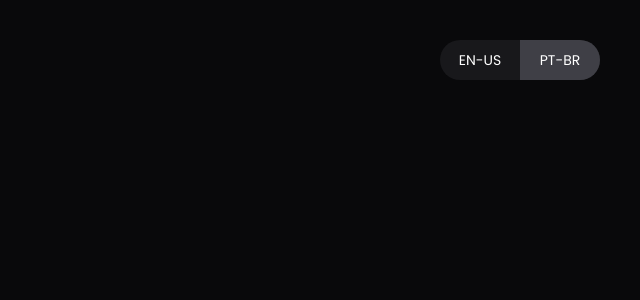
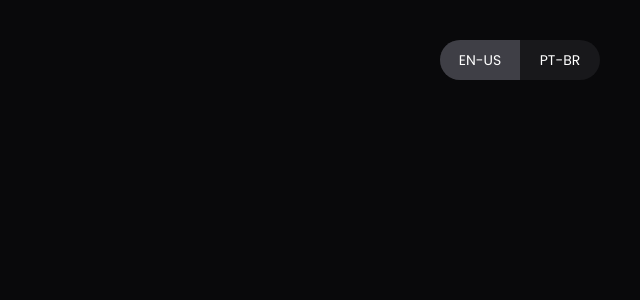
Before and after one commit to PepeuFBV/portfolio, a Next.js app: page /projects in a window 1280 px wide. Shown: the top 300 px of the page, without its empty margins (640-1280 px from the left). Built offline with nearby package versions, Linux system fonts and the light colour scheme.

Commit message:
Fixed starting language + removed warning

```diff
--- a/src/app/layout.tsx
+++ b/src/app/layout.tsx
@@ -19,7 +19,7 @@ export default function RootLayout({
     children: React.ReactNode;
 }>) {
     return (
-        <html lang="en-US">
+        <html lang="en-US" suppressHydrationWarning>
             <body className={poppins.className}>
                 <ThemeProvider
                     attribute="class"
--- a/src/components/core/LanguageSwitch/index.tsx
+++ b/src/components/core/LanguageSwitch/index.tsx
@@ -10,9 +10,9 @@ enum Languages {
 }
 
 const LanguageSwitch = () => {
-    const { switchLanguage } = useAppContext()
+    const { languagePos, switchLanguage } = useAppContext()
 
-    const [currentLanguage, setCurrentLanguage] = useState<Languages>(Languages.PTBR)
+    const [currentLanguage, setCurrentLanguage] = useState<Languages>(languagePos === 0 ? Languages.EN : Languages.PTBR)
 
     const handleLanguageSwitch = () => {
         setCurrentLanguage(currentLanguage === Languages.EN ? Languages.PTBR : Languages.EN)
```
